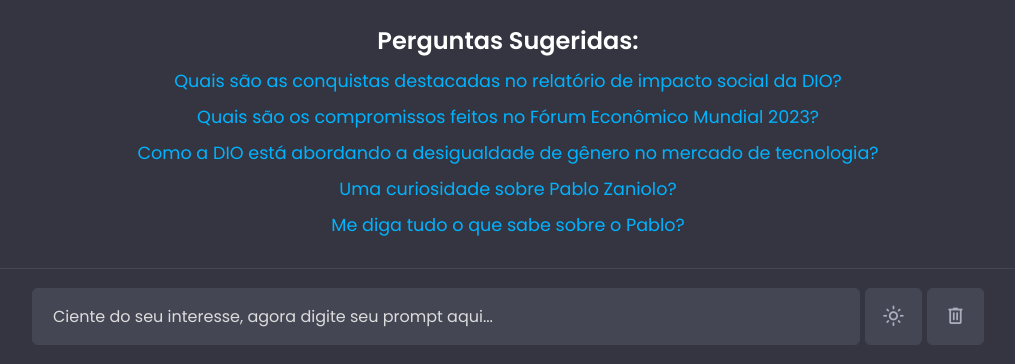
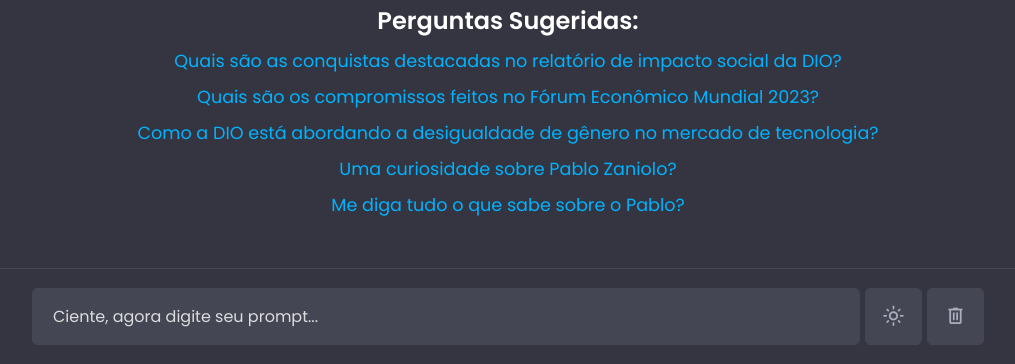
Before and after one commit to digitalinnovationone/cienteGPT, a plain HTML site: page docs/index.html in a window 1280 px wide. Shown: the part 436-800 px from the top of the page, without its empty margins (132-1147 px from the left). Drawn offline with nearby package versions, Linux system fonts and the light colour scheme.

Commit message:
Ajustes de CSS

```diff
--- a/docs/index.html
+++ b/docs/index.html
@@ -24,7 +24,7 @@
     <div class="typing-container">
         <div class="typing-content">
             <div class="typing-textarea">
-                <textarea id="chat-input" spellcheck="false" placeholder="Ciente do seu interesse, agora digite seu prompt aqui..." required></textarea>
+                <textarea id="chat-input" spellcheck="false" placeholder="Ciente, agora digite seu prompt..." required></textarea>
                 <span id="send-btn" class="material-symbols-rounded">send</span>
             </div>
             <div class="typing-controls">
--- a/docs/style.css
+++ b/docs/style.css
@@ -38,8 +38,8 @@ body {
 .chat-container {
     overflow-y: auto;
     max-height: 100vh;
-    padding-top: 70px;
-    padding-bottom: 70px;
+    padding-top: 50px;
+    padding-bottom: 80px;
 }
 
 :where(.chat-container, textarea)::-webkit-scrollbar {
```
